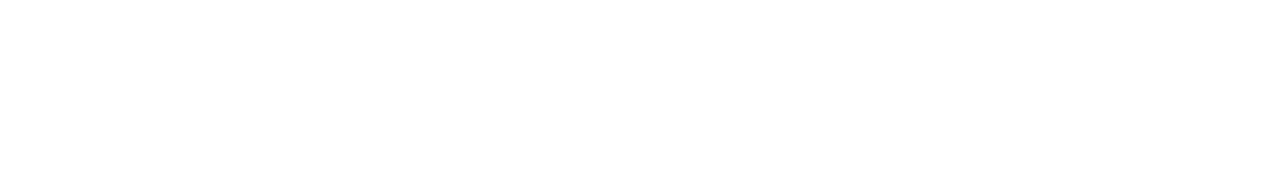
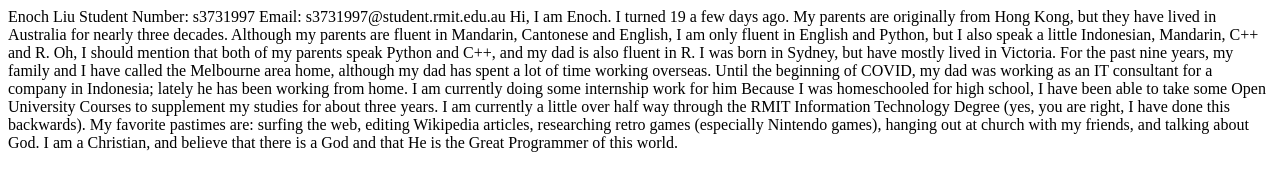
Before and after one commit to s3731997/s3731997.github.io, a plain HTML site: page index.html in a window 1280 px wide. Drawn offline with Linux system fonts and the light colour scheme.

Commit message:
Personal Profile

```diff
--- a/index.html
+++ b/index.html
@@ -3,5 +3,12 @@
 <meta charset="utf-8">
 </head>
 <body>
+ Enoch Liu
+Student Number: s3731997
+Email: s3731997@student.rmit.edu.au
+Hi, I am Enoch. I turned 19 a few days ago. My parents are originally from Hong Kong, but they have lived in Australia for nearly three decades. Although my parents are fluent in Mandarin, Cantonese and English, I am only fluent in English and Python, but I also speak a little Indonesian, Mandarin, C++ and R.  Oh, I should mention that both of my parents speak Python and C++, and my dad is also fluent in R.
+I was born in Sydney, but have mostly lived in Victoria. For the past nine years, my family and I have called the Melbourne area home, although my dad has spent a lot of time working overseas. Until the beginning of COVID, my dad was working as an IT consultant for a company in Indonesia; lately he has been working from home.  I am currently doing some internship work for him
+Because I was homeschooled for high school, I have been able to take some Open University Courses to supplement my studies for about three years. I am currently a little over half way through the RMIT Information Technology Degree (yes, you are right, I have done this backwards).
+My favorite pastimes are: surfing the web, editing Wikipedia articles, researching retro games (especially Nintendo games), hanging out at church with my friends, and talking about God.  I am a Christian, and believe that there is a God and that He is the Great Programmer of this world.
 </body>
 </html>
```
